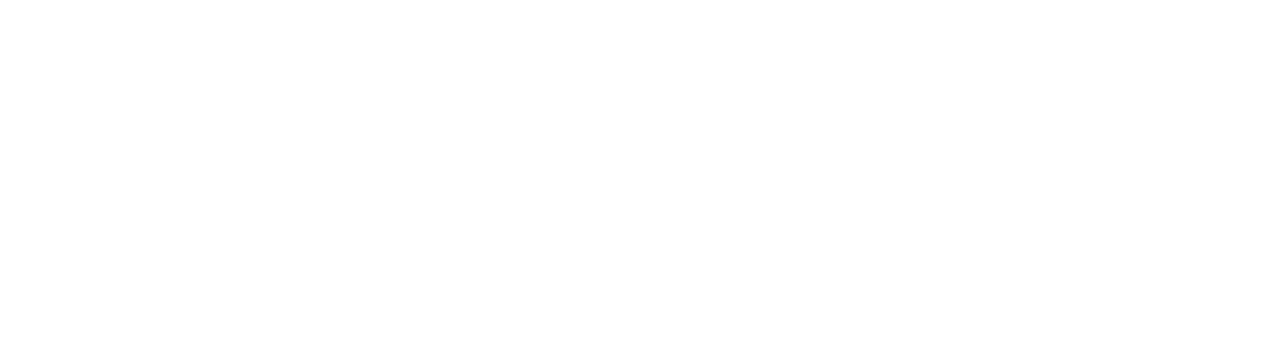
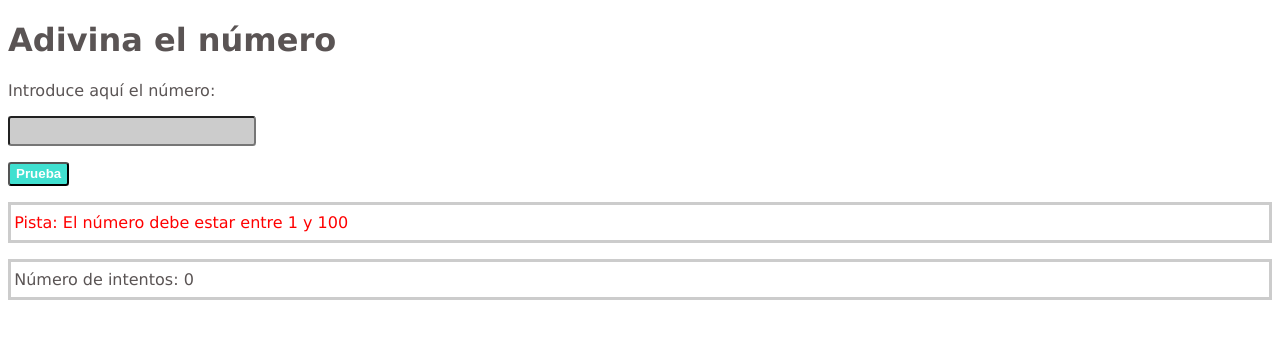
Before and after one commit to MarinaCouso/modulo-2-evaluacion-intermedia-MarinaCouso, a plain HTML site: page index.html in a window 1280 px wide. Drawn offline with Linux system fonts and the light colour scheme.

Commit message:
Steps 1 and 2 of JS achieved, developing step 3

```diff
--- a/index.html
+++ b/index.html
@@ -4,8 +4,22 @@
     <meta charset="UTF-8" />
     <meta name="viewport" content="width=device-width, initial-scale=1.0" />
     <title>Evaluación intermedia Módulo 2 - Marina Couso</title>
+    <link rel="stylesheet" href="./main.css" />
   </head>
-  <body>
+  <body class="body">
+    <header>
+      <h1 class="header__title">Adivina el número</h1>
+    </header>
+    <main>
+      <form action="http://beta.adalab.es/modulo-2-evaluacion-intermedia-MarinaCouso/" method="post">
+        <label class="main-form label" for="number">Introduce aquí el número:</label>
+        <input class="js-userNumber main-form input-number" type="tel" name="number" placeholder="" required />
+        <label for="submit"></label>
+        <input class="main-form input-submit" type="submit" value="Prueba" name="submit" />
+      </form>
+      <p class="js-clue main-boxes">Pista: Escribe el número y dale a Prueba</p>
+      <p class="js-try main-boxes">Número de intentos: 0</p>
+    </main>
     <script type="text/javascript" src="main.js"></script>
   </body>
 </html>
--- /dev/null
+++ b/main.css
@@ -0,0 +1,39 @@
+.body {
+  font-family: Verdana, Geneva, Tahoma, sans-serif;
+  color: rgb(90, 84, 84);
+}
+.main-form {
+  display: flex;
+  flex-direction: column;
+  justify-content: left;
+}
+
+.main-boxes {
+  border: rgb(204, 204, 204) solid 0.2rem;
+  padding: 0.5rem 0.2rem;
+}
+.input-number {
+  background-color: rgb(204, 204, 204);
+  border-radius: 0.2rem;
+  margin: 1rem 0rem;
+  height: 1.5rem;
+  width: 15rem;
+}
+
+.input-submit {
+  background-color: turquoise;
+  border-radius: 0.2rem;
+  color: white;
+  font-weight: bold;
+  height: 1.5rem;
+  box-shadow: none;
+}
+
+.warning {
+  color: red;
+}
+
+.success {
+  color: green;
+  font-weight: bold;
+}
--- a/main.js
+++ b/main.js
@@ -0,0 +1,36 @@
+function getRandomNumber(max) {
+  return Math.ceil(Math.random() * 100);
+}
+
+console.log(getRandomNumber());
+
+const userNumber = document.querySelector('.js-userNumber');
+
+function getUserNumber() {
+  console.log(userNumber.value);
+}
+
+userNumber.addEventListener('change', getUserNumber);
+userNumber.addEventListener('change', isValid);
+
+const clue = document.querySelector('.js-clue');
+
+function isValid() {
+  if (userNumber.value < 1 || userNumber.value > 100) {
+    clue.innerHTML = 'Pista: El número debe estar entre 1 y 100';
+    clue.classList.add('warning');
+    return 'true';
+  } else {
+    return 'false';
+  }
+}
+console.log(isValid());
+
+function winNumber() {
+  if (userName.value === getRandomNumber) {
+    clue.innerHTML = 'Has ganado';
+    clue.classList.add('success');
+  }
+}
+
+userNumber.addEventListener('change', isValid);
```
